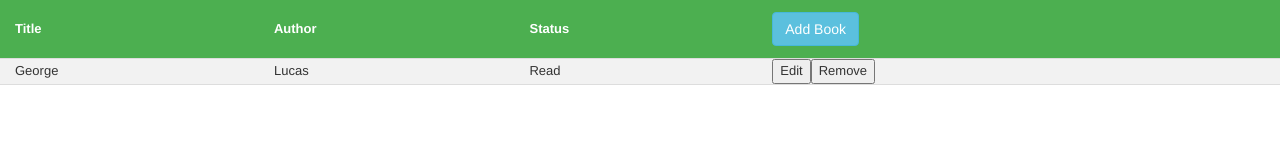
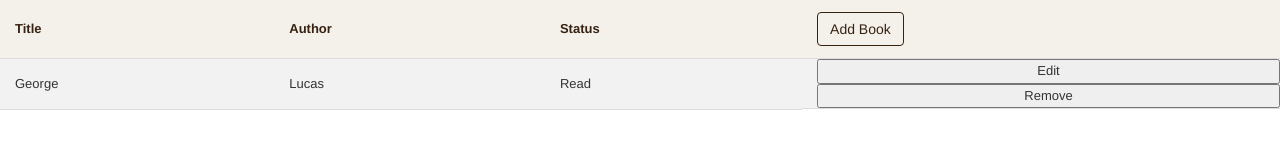
Before and after one commit to awexli/library-app, a plain HTML site: page index.html in a window 1280 px wide. Drawn offline with nearby package versions, Linux system fonts and the light colour scheme.

Commit message:
refactor bootstrap button styles

```diff
--- a/index.html
+++ b/index.html
@@ -5,10 +5,11 @@
     <meta name="viewport" content="width=device-width, initial-scale=1.0">
     <meta http-equiv="X-UA-Compatible" content="ie=edge">
     <title>Library</title>
+    <link rel="stylesheet" href="https://maxcdn.bootstrapcdn.com/bootstrap/3.4.1/css/bootstrap.min.css">
     <link rel="stylesheet" href="style.css">
-    <link rel="stylesheet" href="https://maxcdn.bootstrapcdn.com/bootstrap/3.4.1/css/bootstrap.min.css">
 </head>
 <body>
+    <div style="overflow-x: auto;">
         <table id="card-table">
             <tbody id="cards">
                 <tr>
@@ -19,6 +20,7 @@
                 </tr>
             </tbody>
         </table>
+    </div>
     <!-- Modal -->
     <div class="modal fade" id="addBookModal" role="dialog">
         <div class="modal-dialog">
--- a/library.js
+++ b/library.js
@@ -170,6 +170,7 @@ function renderCard(id, index) {
     editCard.setAttribute('data-toggle', 'modal');
     editCard.setAttribute('data-target', '#editBookModal');
 
+    wrapButtons.className = 'wrap-buttons';
     wrapButtons.appendChild(editCard);
     wrapButtons.appendChild(delButton);
 
--- a/style.css
+++ b/style.css
@@ -18,10 +18,34 @@
     background-color: #ddd;
 }
 
+/* Table Header */
 #card-table th {
     padding-top: 12px;
     padding-bottom: 12px;
     text-align: left;
-    background-color: #4CAF50;
+    background-color: #F4F1EB;
+    color: #372212;
+}
+
+.wrap-buttons {
+    display: flex;
+    flex-direction: column;
+}
+
+.btn {
+    color: #372212;
+    background-color: #F4F1EB;
+    border: 1px solid #372212;
+}
+
+.btn-info.active.focus, .btn-info.active:focus, .btn-info.active:hover, .btn-info:active.focus, .btn-info:active:focus, .btn-info:active:hover, .open>.dropdown-toggle.btn-info.focus, .open>.dropdown-toggle.btn-info:focus, .open>.dropdown-toggle.btn-info:hover {
+    background-color: #372212;
+    border: 1px solid #372212;
     color: white;
 }
+
+.btn-info.focus, .btn-info:focus {
+    color: #372212;
+    background-color: #F4F1EB;
+    border-color: none;
+}
```
Lines whose indentation alone changed are shown as unchanged.
